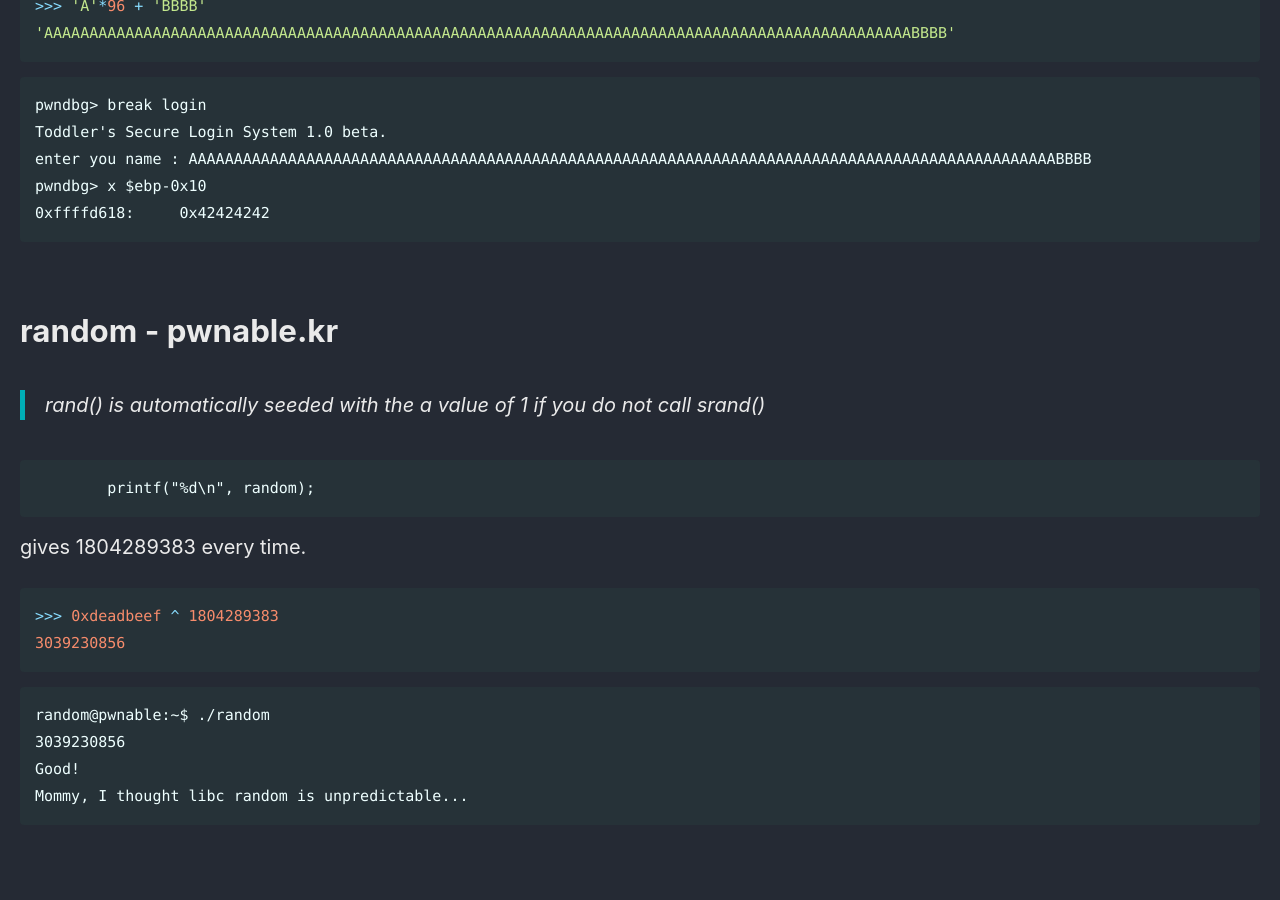
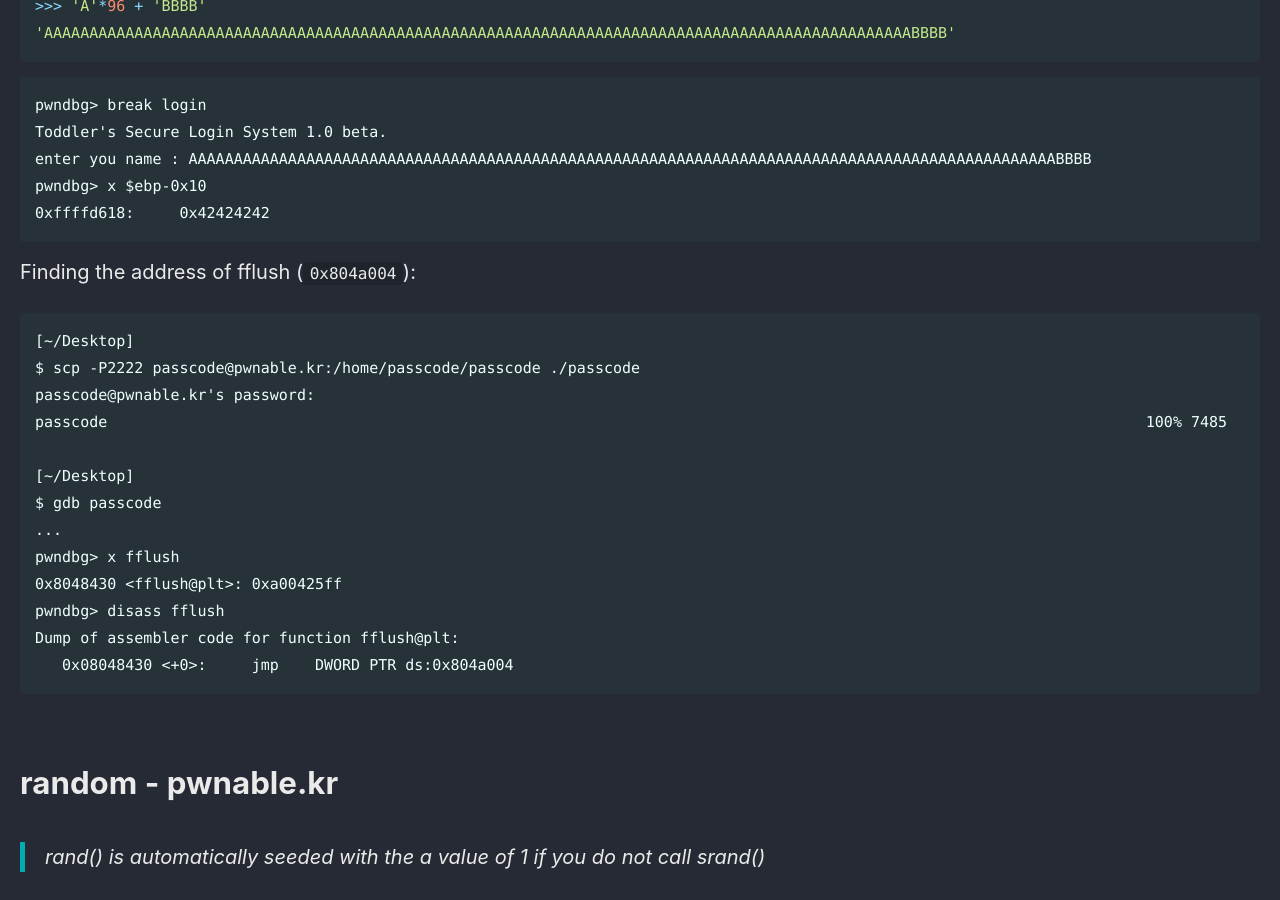
Before and after one commit to Connor-McCartney/Connor-McCartney.github.io, a Jekyll site: the page built from _pages/misc/pwn.md, in a window 1280 px wide and 900 px high, scrolled down 24583 px. Built offline with Jekyll 4.4.1, drawn with Linux system fonts in a browser that asks for light colours; cached includes are drawn as plain includes; before the commit the page ends 25453 px from its top, so only the background shows below that.

Commit message:
Update pwn.md

````diff
--- a/_pages/misc/pwn.md
+++ b/_pages/misc/pwn.md
@@ -1004,6 +1004,23 @@ pwndbg> x $ebp-0x10
 0xffffd618:     0x42424242
 ```
 
+Finding the address of fflush (`0x804a004`):
+
+```
+[~/Desktop]
+$ scp -P2222 passcode@pwnable.kr:/home/passcode/passcode ./passcode
+passcode@pwnable.kr's password:
+passcode                                                                                                                   100% 7485    15.0KB/s   00:00
+
+[~/Desktop]
+$ gdb passcode
+...
+pwndbg> x fflush
+0x8048430 <fflush@plt>: 0xa00425ff
+pwndbg> disass fflush
+Dump of assembler code for function fflush@plt:
+   0x08048430 <+0>:     jmp    DWORD PTR ds:0x804a004
+```
 
 <br>
 
````
